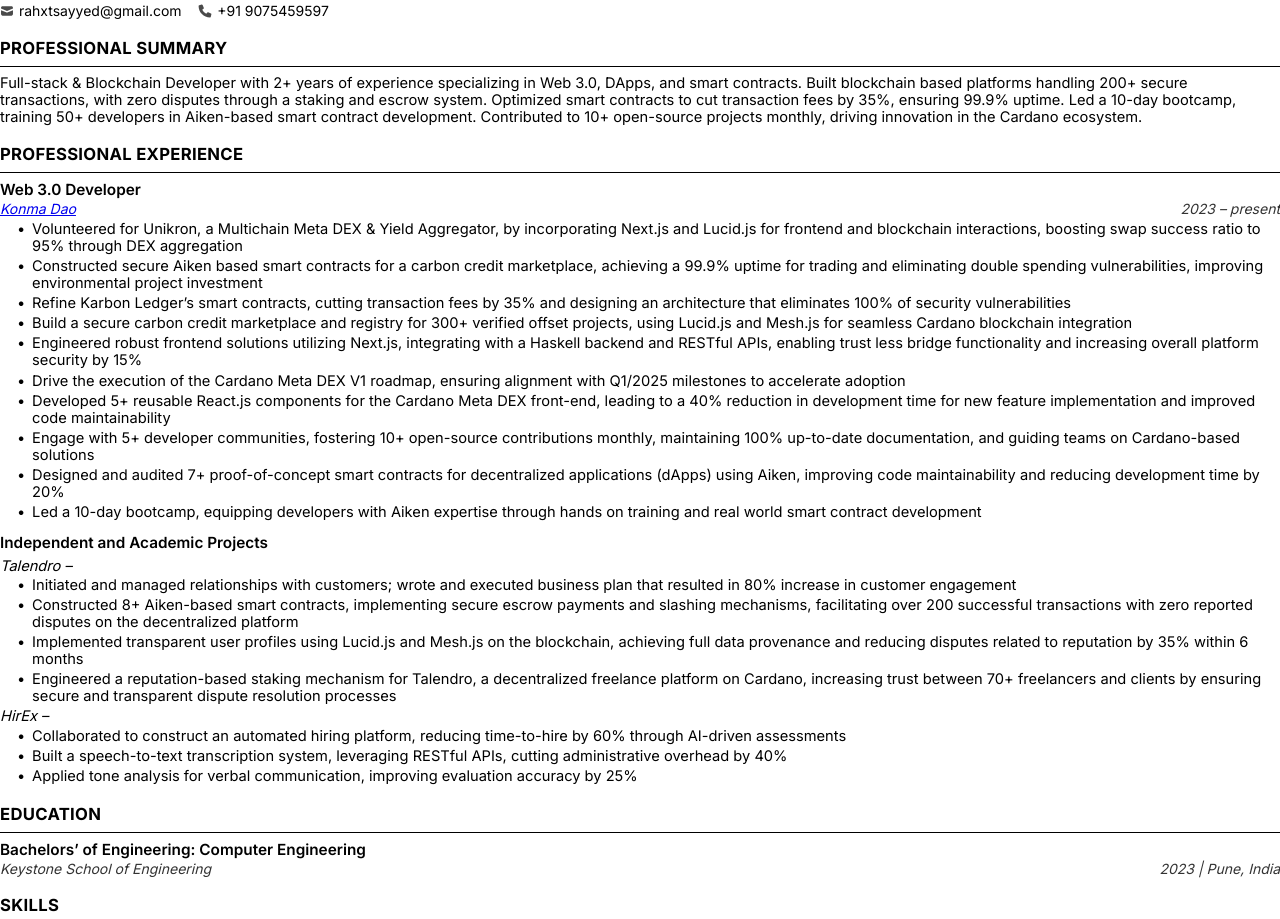
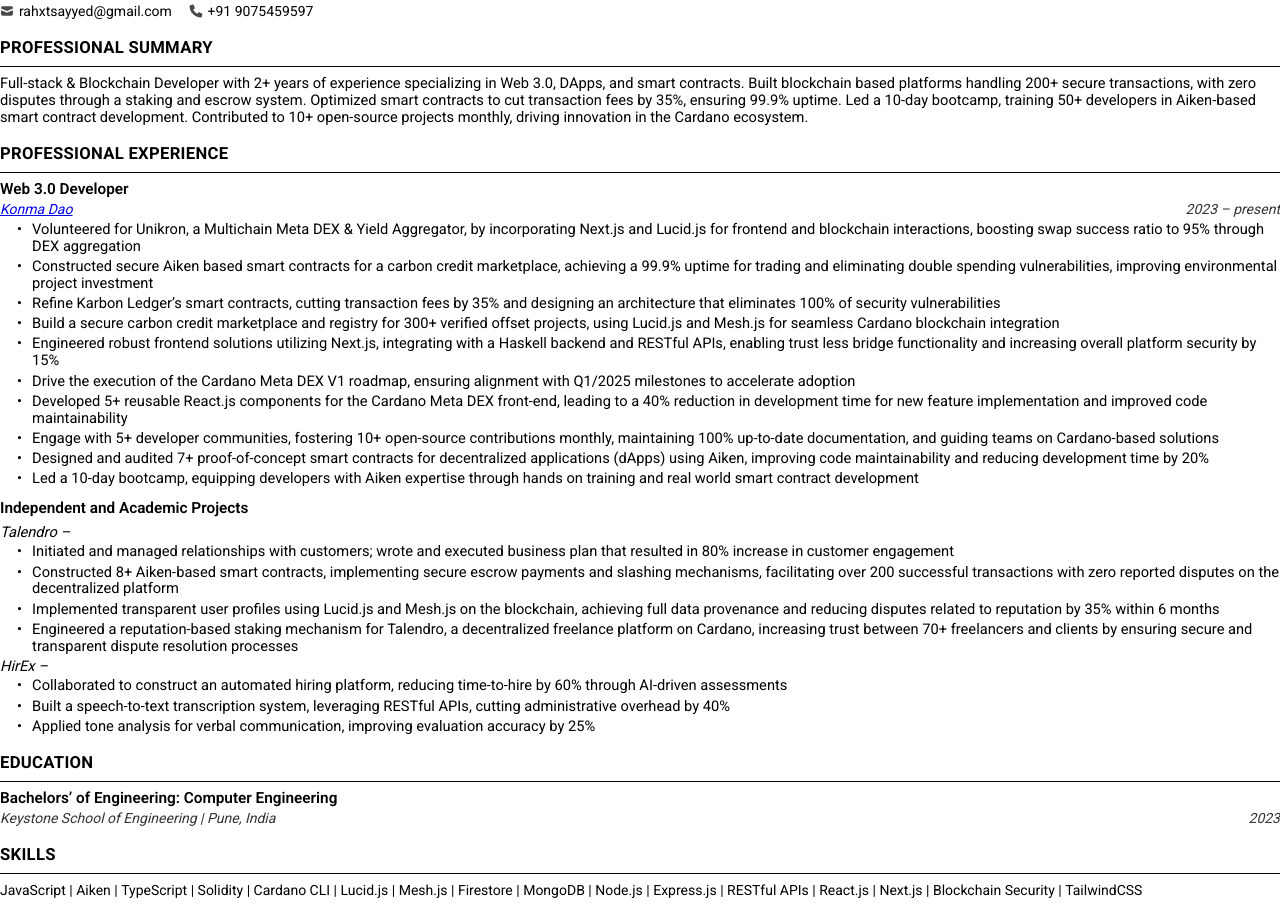
Before and after one commit to rahatsayyed/resume-html-pdf, a website: page resume.html in a window 1280 px wide. Shown: the part 57-976 px from the top of the page. Drawn offline with Linux system fonts and the light colour scheme.

Commit message:
inter font

```diff
--- a/resume.html
+++ b/resume.html
@@ -5,7 +5,7 @@
     <title>Rahat Sayyed</title>
     <link rel="preconnect" href="https://fonts.googleapis.com" />
     <link rel="preconnect" href="https://fonts.gstatic.com" crossorigin />
-    <link href="https://fonts.googleapis.com/css2?family=Inter:wght@400;600;700&display=swap" rel="stylesheet" />
+    <link href="https://fonts.googleapis.com/css2?family=Inter:wght@400;600;700&family=Roboto:wght@400;600;700&display=swap" rel="stylesheet" />
 
     <style>
       /* ===== GLOBAL PAGE (formating.md) ===== */
@@ -19,7 +19,7 @@
       }
 
       body {
-        font-family: Inter, Arial, Helvetica, sans-serif;
+        font-family: Roboto, Inter, Arial, sans-serif;
         font-size: 11pt;
         line-height: 1.15;
         color: #000000;
@@ -194,7 +194,7 @@
         font-style: italic;
         line-height: 1.15;
         color: #333333;
-        margin: 0 0 2pt;
+        margin: 0 0;
       }
 
       /* ===== SKILLS ===== */
@@ -358,8 +358,8 @@
     <div class="edu-block">
       <div class="edu-degree">Bachelors’ of Engineering: Computer Engineering</div>
       <div class="edu-school-year">
-        <span class="school">Keystone School of Engineering</span>
-        <span class="year">2023 | Pune, India</span>
+        <span class="school">Keystone School of Engineering | Pune, India</span>
+        <span class="year">2023</span>
       </div>
     </div>
 
```
Also changed, not shown: resume.template.html (+5 -5 lines).
